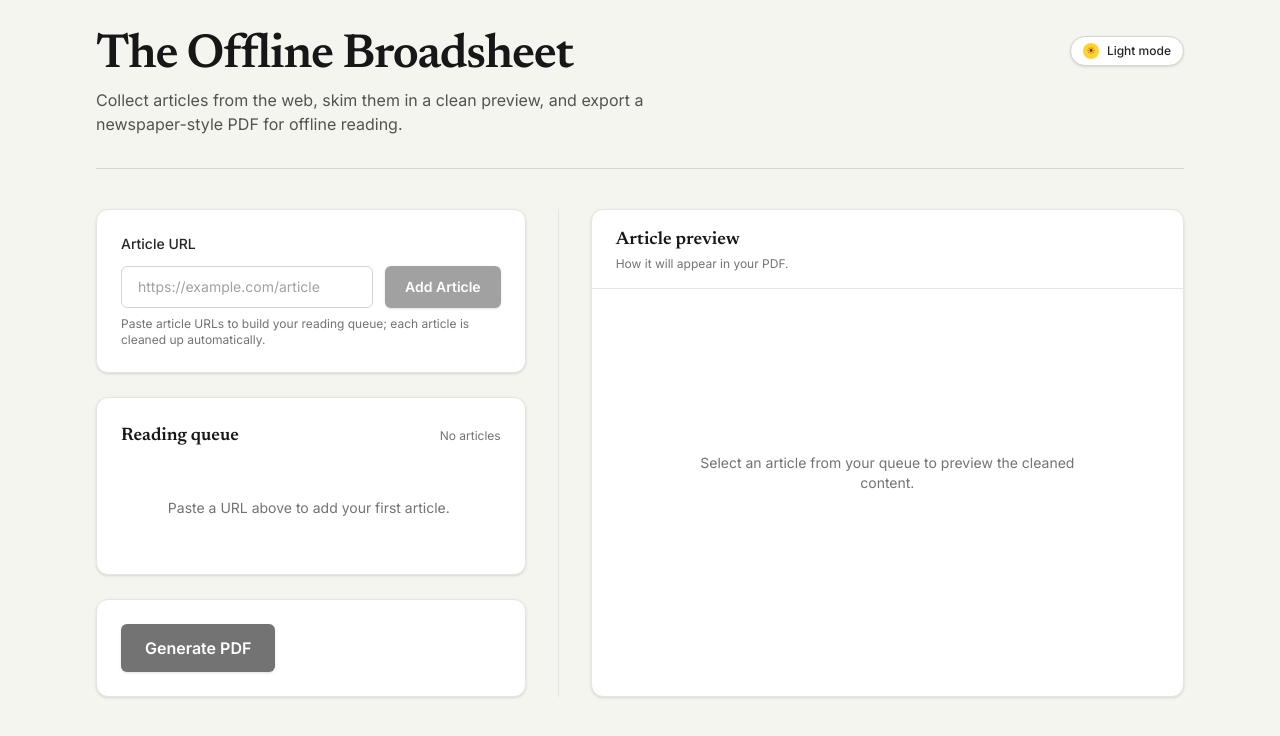
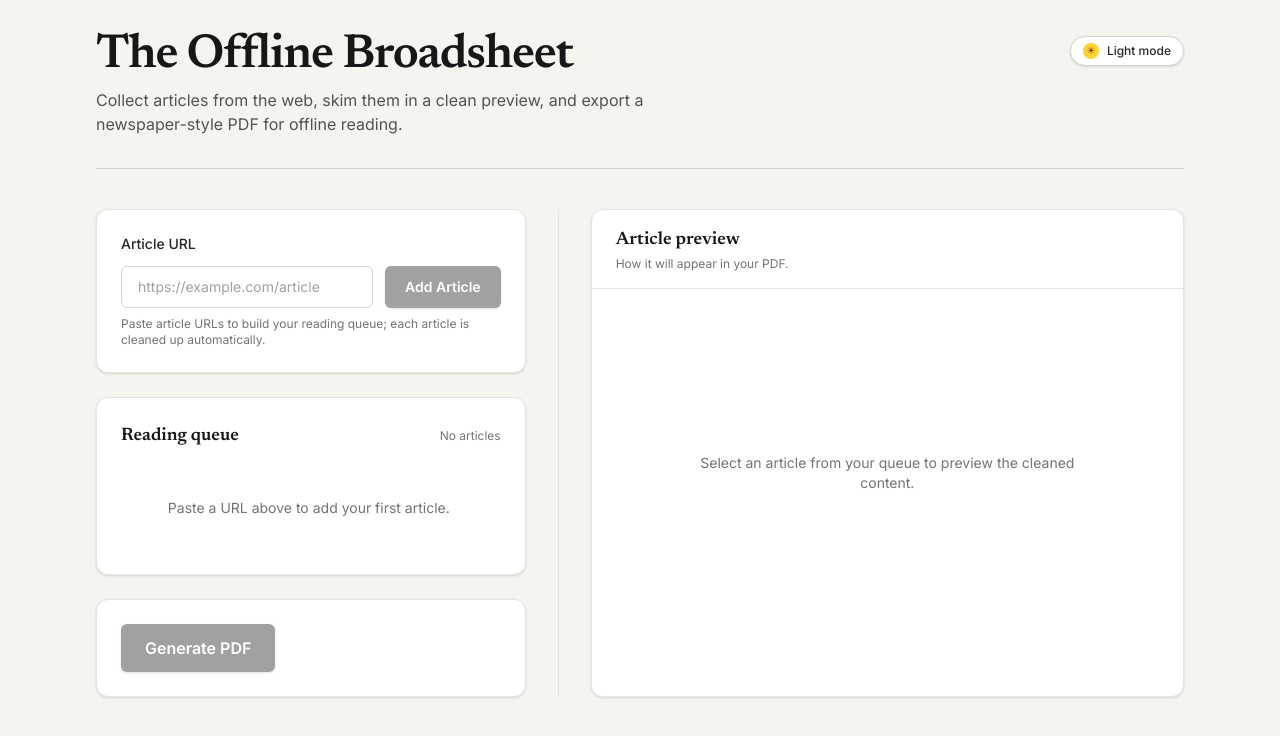
Before and after one commit to cole-coffee/Article-Broadsheet-generatot, a Next.js app: page / in a window 1280 px wide. Shown: the top 736 px of the page. Built offline with nearby package versions, Linux system fonts and the light colour scheme.

Commit message:
Update generate button color

```diff
--- a/src/app/page.tsx
+++ b/src/app/page.tsx
@@ -618,7 +618,7 @@ export default function Home() {
                   onClick={() => void handleGeneratePdf()}
                   disabled={isGenerating || !hasReadyArticles}
                   className={`order-2 inline-flex items-center justify-center rounded-md px-6 py-3 text-base font-semibold shadow-sm transition disabled:cursor-not-allowed sm:order-1
-                    bg-#3E78B2 text-white hover:bg-emerald-400 disabled:bg-neutral-500`}
+                    bg-[#3E78B2] text-white hover:bg-[#34679a] disabled:bg-neutral-400`}
                 >
                   {isGenerating ? "Generating…" : "Generate PDF"}
                 </button>
```
